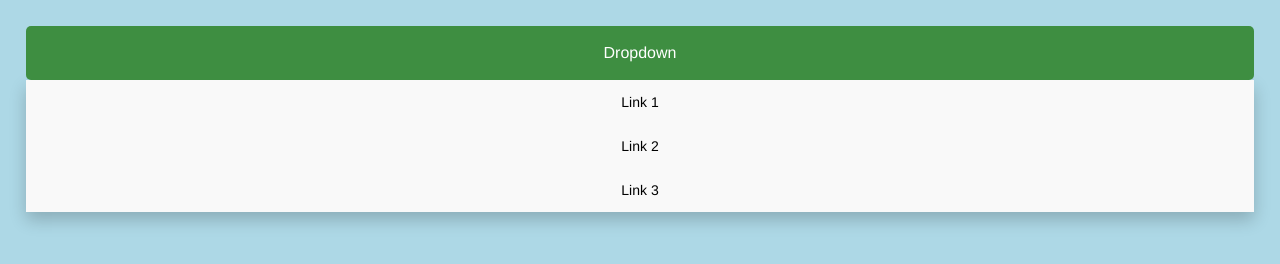
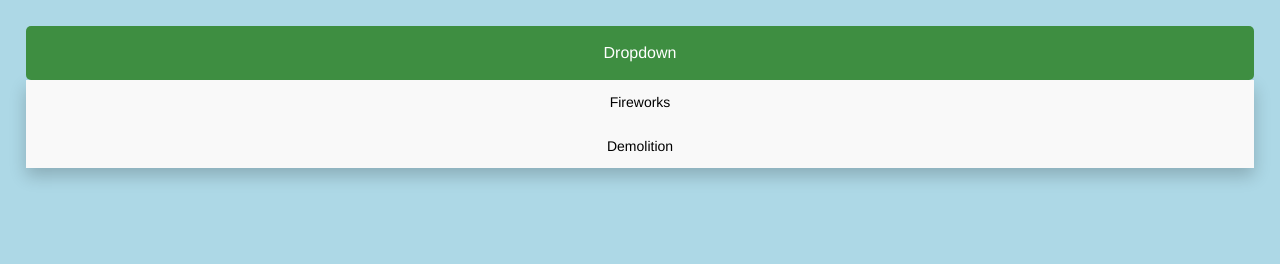
Before and after one commit to lukewalt/acme-explosives, a plain HTML site: page index.html in a window 1280 px wide. Both pictures are taken after a click on the button "Dropdown". Drawn offline with Linux system fonts and the light colour scheme.

Commit message:
changed dropdown content to categories in json

```diff
--- a/index.html
+++ b/index.html
@@ -12,9 +12,8 @@
 
           <button id="dropdown" class="dropbtn">Dropdown</button>
           <div id="myDropdown" class="dropdown-content">
-            <a id="first" href="#">Link 1</a>
-            <a href="#">Link 2</a>
-            <a href="#">Link 3</a>
+            <a id="fireworks">Fireworks</a>
+            <a id="demolition">Demolition</a>
           </div>
 
         </div>
```
